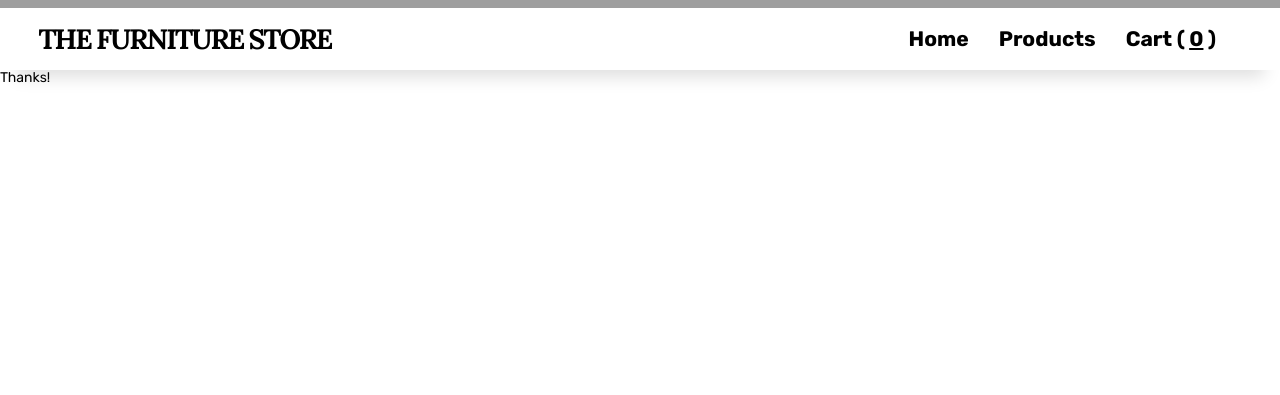
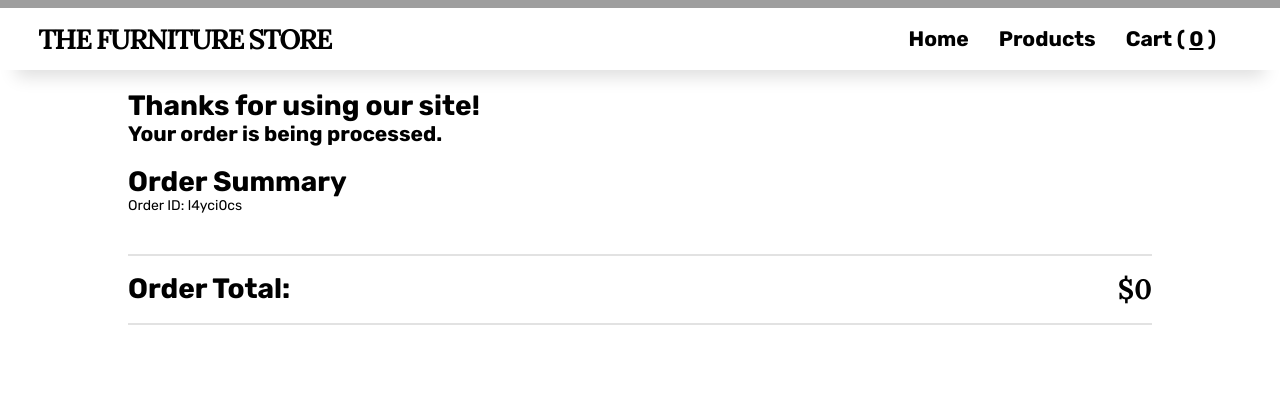
Before and after one commit to syfq-isml/odin-shopping-cart, a React (Create React App) app in the folder shopping-cart/: page /cart/success in a window 1280 px wide. Shown: the part 183-578 px from the top of the page. Built offline with nearby package versions, Linux system fonts and the light colour scheme; grey boxes are pictures that could not be loaded.

Commit message:
add order review page

```diff
--- a/shopping-cart/src/App.js
+++ b/shopping-cart/src/App.js
@@ -23,6 +23,8 @@ import CartSubmit from "./pages/CartSubmit";
 
 function App() {
 	const [cart, setCart] = useState([]);
+
+	const resetCart = () => setCart([]);
 
 	const addToCart = (obj) => {
 		// check if cart contains obj first
@@ -100,7 +102,10 @@ function App() {
 								/>
 							}
 						/>
-						<Route path="success" element={<CartSubmit />} />
+						<Route
+							path="success"
+							element={<CartSubmit cartOriginal={cart} resetCart={resetCart} />}
+						/>
 					</Route>
 
 					<Route path="*" element={<ErrorPage />} />
--- /dev/null
+++ b/shopping-cart/src/components/Cart/DeleteConfirmation.js
@@ -0,0 +1,63 @@
+import { useEffect, useRef } from "react";
+
+const DeleteConfirmation = ({
+	title,
+	isOpened,
+	onProceed,
+	onClose,
+	children,
+}) => {
+	const ref = useRef(null);
+
+	useEffect(() => {
+		if (isOpened) {
+			ref.current?.showModal();
+		} else {
+			ref.current?.close();
+		}
+	}, [isOpened]);
+
+	const preventAutoClose = (e) => e.stopPropagation();
+
+	return (
+		<dialog ref={ref} onCancel={onClose} onClick={onClose}>
+			<div onClick={preventAutoClose}>
+				<h3>Hello</h3>
+
+				{children}
+
+				<button onClick={onClose}>Close</button>
+			</div>
+		</dialog>
+	);
+};
+
+export default DeleteConfirmation;
+
+/* export function Modal({ closeOnOutsideClick, onRequestClose, open, ...props }) {
+    const dialogRef = React.useRef(null);
+
+
+
+    React.useEffect(() => {
+      // prevents calling imperative methods on mount since the polyfill will throw an error since we are not using the `open` attribute
+      const dialogNode = dialogRef.current;
+      if (open) {
+        dialogNode.showModal();
+      } else {
+        dialogNode.close();
+      }
+    }, [open]);
+
+
+
+
+
+    return (
+      <dialog ref={dialogRef} style={{ padding: 0 }}>
+        <div {...props} />
+      </dialog>
+    );
+  }
+
+  */
--- a/shopping-cart/src/components/Cart/FilledCart.js
+++ b/shopping-cart/src/components/Cart/FilledCart.js
@@ -1,11 +1,15 @@
 import QtySelectBar from "../QtySelectBar";
 import deleteSvg from "../../assets/delete.svg";
 
-import { useNavigate } from "react-router-dom";
+import { Link, useNavigate } from "react-router-dom";
 
 import uniqid from "uniqid";
+import { useState } from "react";
+import DeleteConfirmation from "./DeleteConfirmation";
 
 function FilledCart({ cart, removeFromCart, changeQty }) {
+	// const [isOpened, setIsOpened] = useState(false);
+
 	const calculateSubtotal = (price, qty) => {
 		return price * qty;
 	};
@@ -52,6 +56,7 @@ function FilledCart({ cart, removeFromCart, changeQty }) {
 									id="cart__deleteBtn"
 									className="fl-align-end btn-transparent"
 									onClick={() => removeFromCart(item.item.id)}
+									// onClick={() => setIsOpened(true)}
 									title="Remove item from cart"
 								>
 									<img src={deleteSvg}></img>
@@ -63,6 +68,10 @@ function FilledCart({ cart, removeFromCart, changeQty }) {
 									</h2>
 								</div>
 							</div>
+							{/* <DeleteConfirmation
+								isOpened={isOpened}
+								onClose={() => setIsOpened(false)}
+							/> */}
 						</div>
 					);
 				})}
@@ -73,9 +82,13 @@ function FilledCart({ cart, removeFromCart, changeQty }) {
 					<h1>Order Total:</h1>
 					<h1 className="serif fl-align-end">${calculateOrderTotal()}</h1>
 				</div>
-				<button id="checkout-btn" className="promo__browseBtn fl-align-end">
-					Checkout
-				</button>
+				<div className="fl-align-end">
+					<Link to="success">
+						<button id="checkout-btn" className="promo__browseBtn">
+							Checkout
+						</button>
+					</Link>
+				</div>
 			</div>
 		</div>
 	);
--- a/shopping-cart/src/pages/CartSubmit.js
+++ b/shopping-cart/src/pages/CartSubmit.js
@@ -1,5 +1,79 @@
-function CartSubmit() {
-	return <div>Thanks!</div>;
+import { useEffect, useState } from "react";
+import uniqid from "uniqid";
+
+function CartSubmit({ cartOriginal, resetCart }) {
+	const [cart, setCart] = useState([]);
+
+	useEffect(() => {
+		setCart(cartOriginal);
+		resetCart();
+	}, []);
+
+	const calculateSubtotal = (price, qty) => {
+		return price * qty;
+	};
+
+	const calculateOrderTotal = () => {
+		const subtotals = cart.map((item) => {
+			return item.item.price * item.qty;
+		});
+
+		return subtotals.reduce((total, current) => total + current, 0);
+	};
+
+	return (
+		<div className="fl-col-cont global__padding cart__filledCart">
+			<div>
+				<h1>Thanks for using our site!</h1>
+				<h2>Your order is being processed.</h2>
+			</div>
+			<div>
+				<h1>Order Summary</h1>
+				<p>Order ID: {uniqid()}</p>
+			</div>
+			<div>
+				{cart.map((item, index) => {
+					return (
+						<div key={uniqid()} className="fl-row-cont cart__productView">
+							<div id="cart_productView-left" className="fl-row-cont">
+								<div>
+									<div className="cart__img-small">Image</div>
+								</div>
+								<div id="cart__details" className="fl-col-cont">
+									<div>
+										<h2 className="serif">{item.item.name}</h2>
+										<p>{item.item.desc}</p>
+										<p>
+											<em>Product ID: {item.item.id}</em>
+										</p>
+									</div>
+									<div>
+										<h2 className="serif">${item.item.price}</h2>
+										<p>Qty: {item.qty}</p>
+									</div>
+								</div>
+							</div>
+							<div id="cart_productView-right" className="fl-col-cont">
+								<div>
+									<h2 className="serif">Subtotal:</h2>
+									<h2 className="serif">
+										${calculateSubtotal(item.item.price, item.qty)}
+									</h2>
+								</div>
+							</div>
+						</div>
+					);
+				})}
+			</div>
+
+			<div className="fl-col-cont cart__bottom">
+				<div id="cart__orderTotal" className="fl-row-cont ">
+					<h1>Order Total:</h1>
+					<h1 className="serif fl-align-end">${calculateOrderTotal()}</h1>
+				</div>
+			</div>
+		</div>
+	);
 }
 
 export default CartSubmit;
--- a/shopping-cart/src/styles/styles.css
+++ b/shopping-cart/src/styles/styles.css
@@ -445,6 +445,7 @@ button {
 #checkout-btn {
 	width: fit-content;
 	margin: 30px 0;
+	margin-left: auto;
 }
 
 #cart__details {
```
